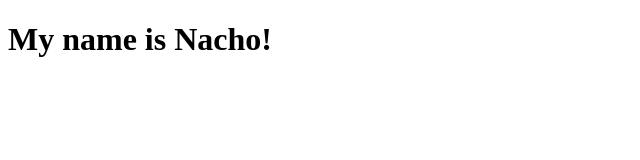
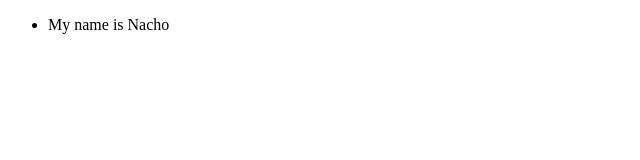
Before and after one commit to HeresJohnny5/GitTests, a plain HTML site: page index.html in a window 1280 px wide. Shown: the whole page, without its empty margins (0-640 px from the left). Drawn offline with Linux system fonts and the light colour scheme.

Commit message:
Add change to commit.

```diff
--- a/index.html
+++ b/index.html
@@ -5,6 +5,8 @@
 	<title>Document</title>
 </head>
 <body>
-	<h1>My name is Nacho!</h1>
+	<ul>
+		<li>My name is Nacho</li>
+	</ul>
 </body>
 </html>
```
